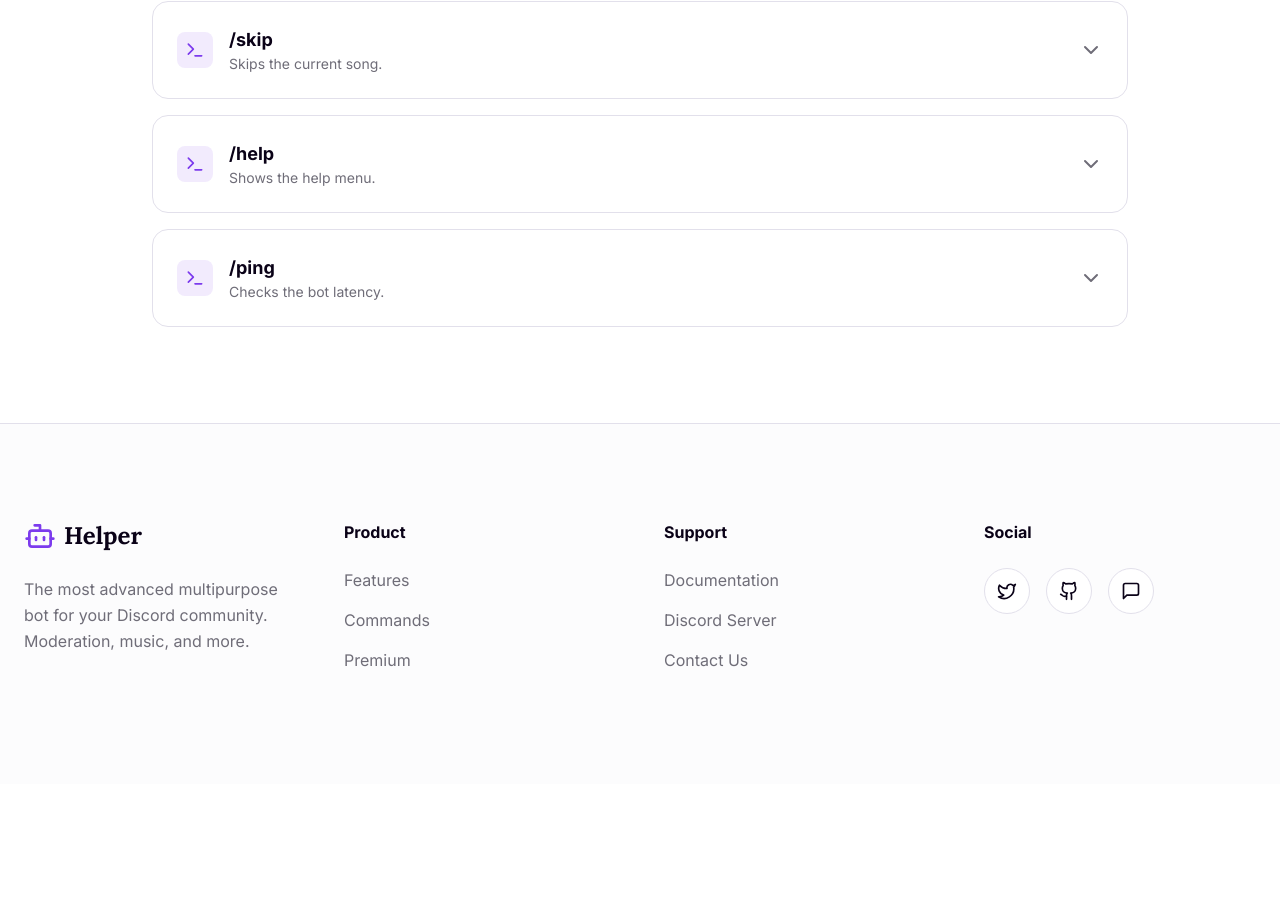
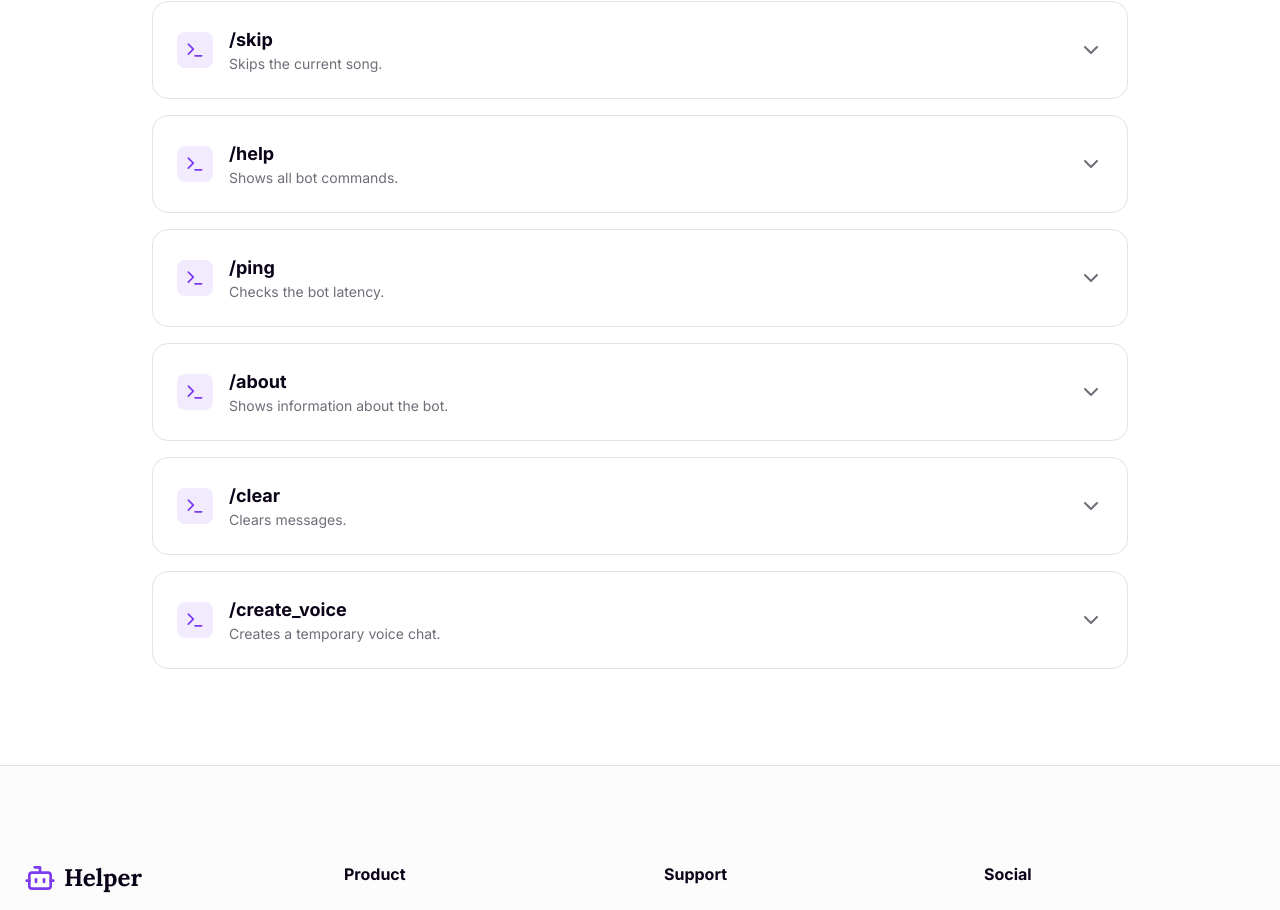
Before and after one commit to kawarag1/testFront, a React (Vite) app: page /commands in a window 1280 px wide. Shown: the part 779-1689 px from the top of the page. Before the commit the page ends 1563 px from the top, so only its background shows below. Built offline with nearby package versions, Linux system fonts and the light colour scheme; no server answers; what @radix-ui/themes would draw is missing.

Commit message:
added new commands descriptions

```diff
--- a/src/i18n.tsx
+++ b/src/i18n.tsx
@@ -60,8 +60,12 @@ type Dictionary = {
     skipDesc: string;
     helpDesc: string;
     pingDesc: string;
+    aboutDesc: string;
+    clearDesc: string;
+    createVoiceDesc: string;
     banMembers: string;
     kickMembers: string;
+    manageMessages: string;
     none: string;
   };
   dashboard: {
@@ -153,10 +157,14 @@ const dictionaries: Record<Language, Dictionary> = {
       kickDesc: 'Kicks a user from the server.',
       playDesc: 'Plays a song from YouTube or Spotify.',
       skipDesc: 'Skips the current song.',
-      helpDesc: 'Shows the help menu.',
+      helpDesc: 'Shows all bot commands.',
       pingDesc: 'Checks the bot latency.',
+      aboutDesc: 'Shows information about the bot.',
+      clearDesc: 'Clears messages.',
+      createVoiceDesc: 'Creates a temporary voice chat.',
       banMembers: 'Ban Members',
       kickMembers: 'Kick Members',
+      manageMessages: 'Manage Messages',
       none: 'None',
     },
     dashboard: {
@@ -246,10 +254,14 @@ const dictionaries: Record<Language, Dictionary> = {
       kickDesc: 'Исключает пользователя с сервера.',
       playDesc: 'Воспроизводит трек из YouTube или Spotify.',
       skipDesc: 'Пропускает текущий трек.',
-      helpDesc: 'Показывает меню помощи.',
+      helpDesc: 'Показать все команды бота',
       pingDesc: 'Проверяет задержку бота.',
+      aboutDesc: 'Показывает информацию о боте.',
+      clearDesc: 'Очищает сообщения.',
+      createVoiceDesc: 'Создаёт временный голосовой чат.',
       banMembers: 'Бан участников',
       kickMembers: 'Кик участников',
+      manageMessages: 'Управление сообщениями',
       none: 'Не требуется',
     },
     dashboard: {
--- a/src/pages/Commands.tsx
+++ b/src/pages/Commands.tsx
@@ -17,6 +17,9 @@ const Commands = () => {
     { id: 'skip', name: '/skip', category: 'music', desc: t.commandsPage.skipDesc, usage: '/skip', permissions: t.commandsPage.none },
     { id: 'help', name: '/help', category: 'info', desc: t.commandsPage.helpDesc, usage: '/help [command]', permissions: t.commandsPage.none },
     { id: 'ping', name: '/ping', category: 'util', desc: t.commandsPage.pingDesc, usage: '/ping', permissions: t.commandsPage.none },
+    { id: 'about', name: '/about', category: 'info', desc: t.commandsPage.aboutDesc, usage: '/about', permissions: t.commandsPage.none },
+    { id: 'clear', name: '/clear', category: 'mod', desc: t.commandsPage.clearDesc, usage: '/clear [amount]', permissions: t.commandsPage.manageMessages },
+    { id: 'create_voice', name: '/create_voice', category: 'util', desc: t.commandsPage.createVoiceDesc, usage: '/create_voice [name] [user_limit (optional)]', permissions: t.commandsPage.none },
   ];
 
   const filteredCommands = commands.filter(c =>
```
